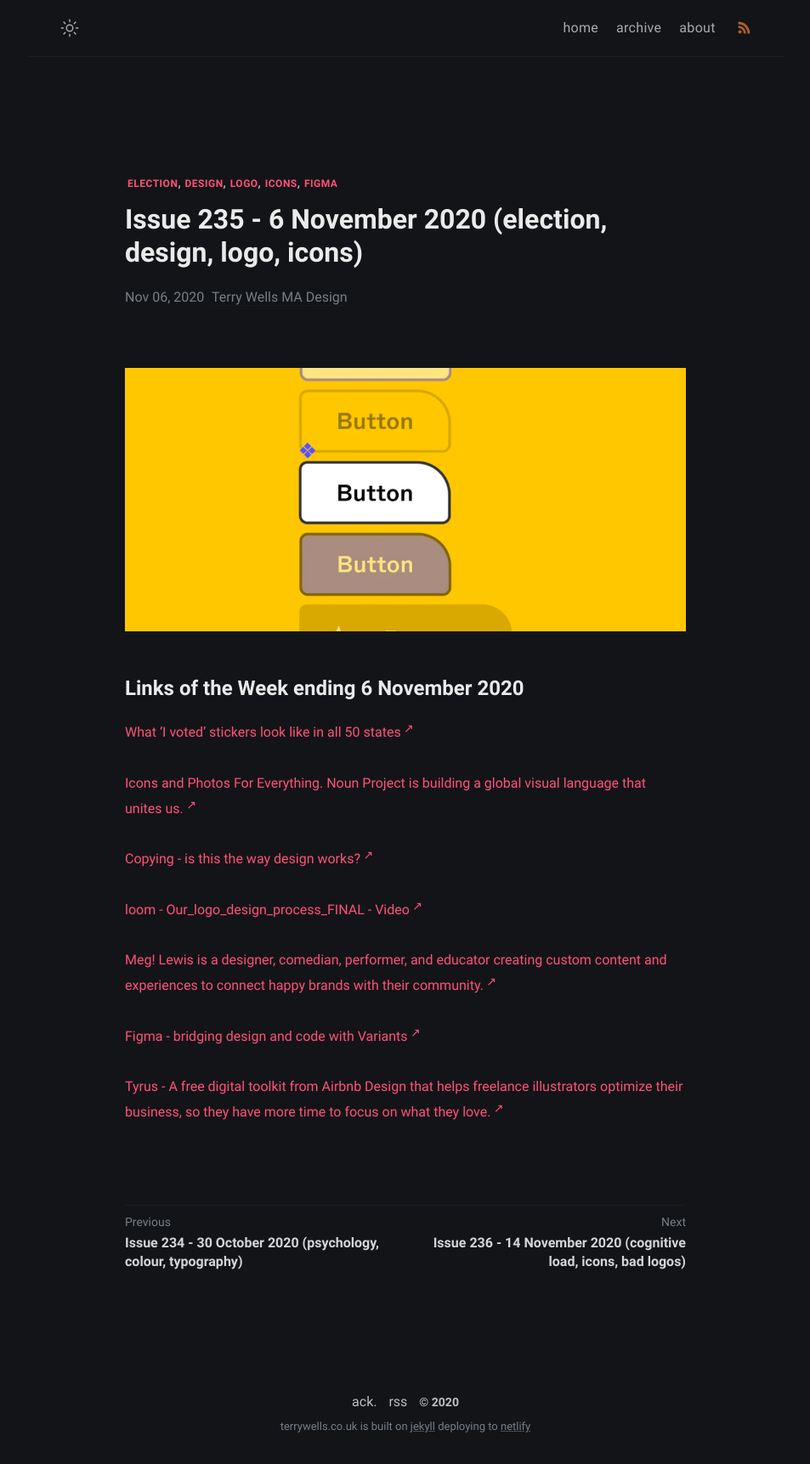
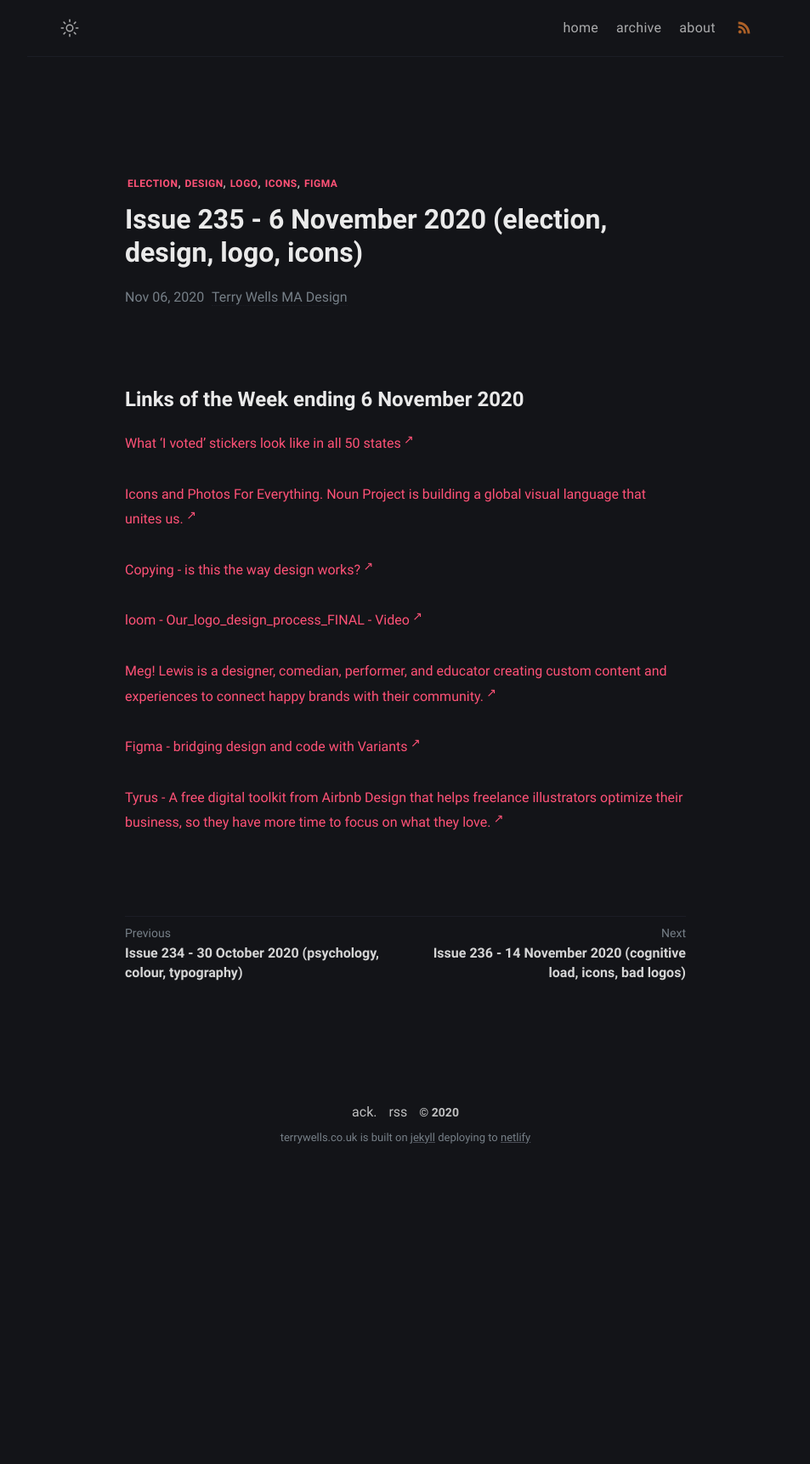
Before and after one commit to wristtattoo/jekyll-klise, a Jekyll site: the page built from _posts/2020-11-06-issue-135-6-november-2020-election-design-logo-icons.md, in a window 1280 px wide. Shown: the whole page at 85% size, without its empty margins (163-1116 px from the left). Built offline with Jekyll 4.4.1, drawn with Linux system fonts in a browser that asks for light colours; a script that is not in the unit is left out; after the commit the page ends 1383 px from its top, so only the background shows below that.

Commit message:
Update Links of The Week “2020-11-06-issue-135-6-november-2020-election-design-logo-icons”

```diff
--- a/_posts/2020-11-06-issue-135-6-november-2020-election-design-logo-icons.md
+++ b/_posts/2020-11-06-issue-135-6-november-2020-election-design-logo-icons.md
@@ -5,8 +5,6 @@ tags: election design logo icons figma
 date: 2020-11-06T09:57:33.750Z
 featuredimage: /assets/uploads/issue-235.png
 ---
-![Figma - bridging design and code with Variants](/assets/uploads/issue-235.png "Figma - bridging design and code with Variants")
-
 # Links of the Week ending 6 November 2020
 
 <a href="https://edition.cnn.com/interactive/2020/11/politics/vote-stickers-trnd/index.html" title="What 'I voted' stickers look like in all 50 states" alt="What 'I voted' stickers look like in all 50 states" target="_blank">What 'I voted' stickers look like in all 50 states</a>
```
